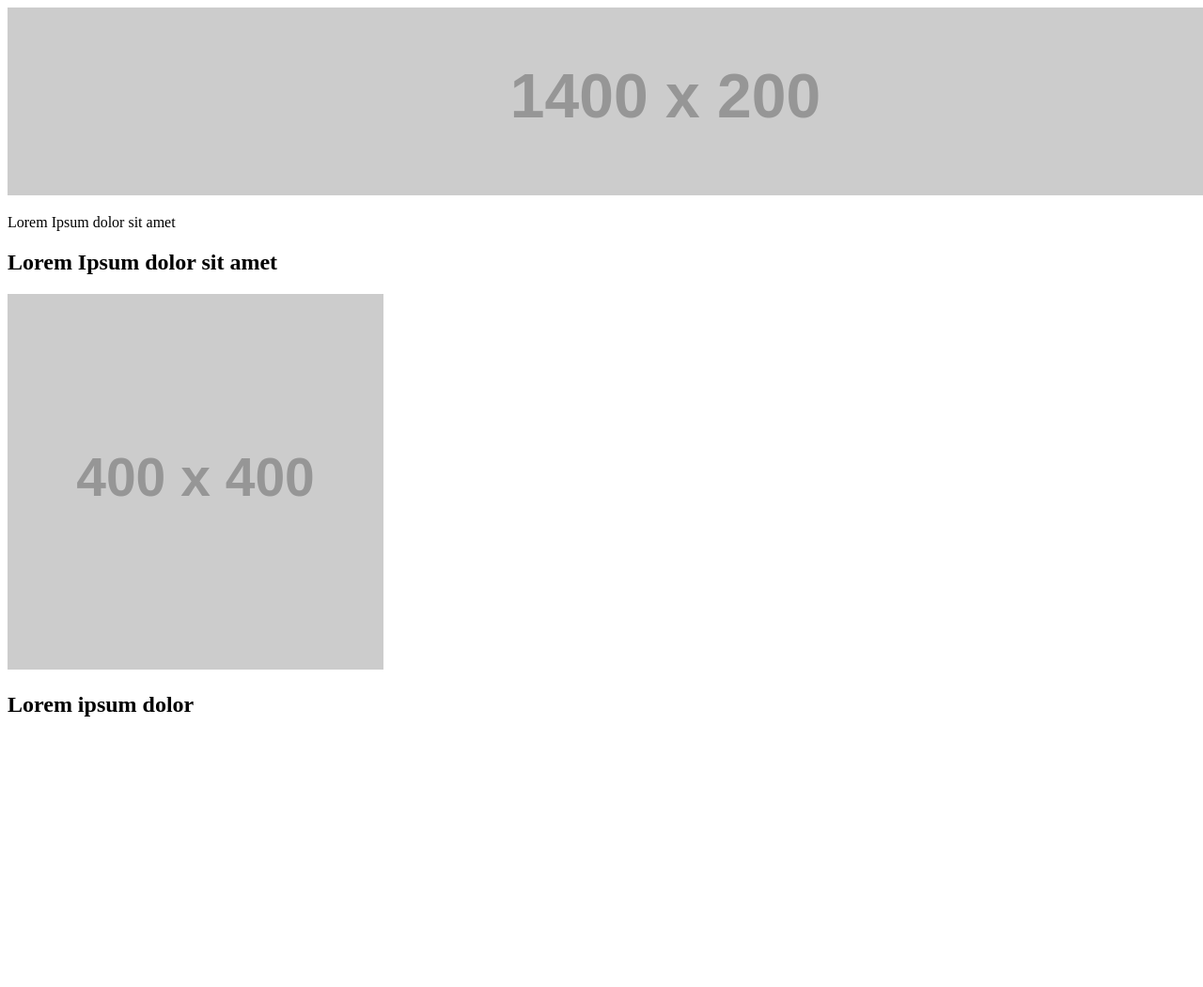
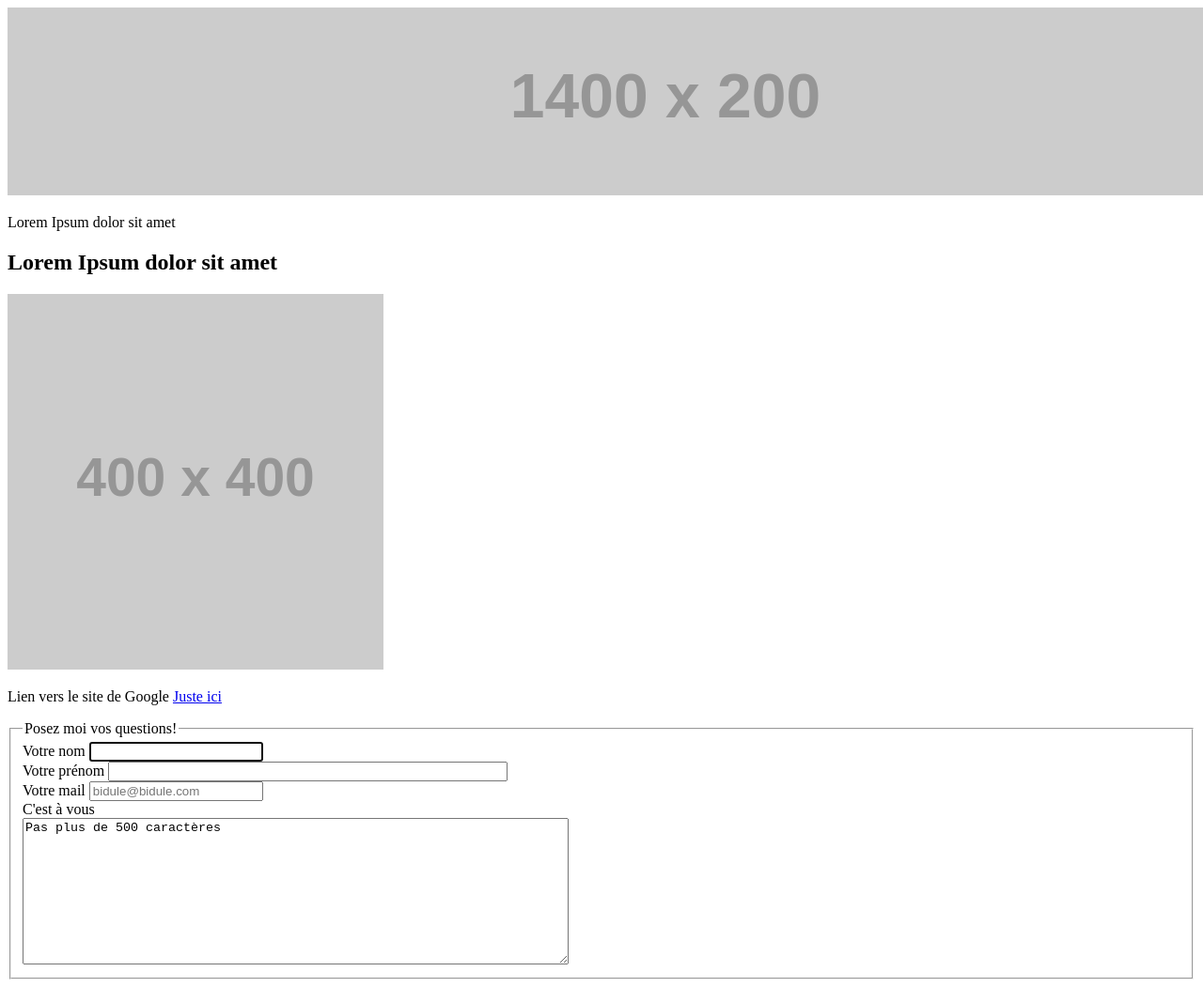
Before and after one commit to karimassababi/DonkeySchool, a plain HTML site: page integration/index.html in a window 1280 px wide. Shown: the top 1051 px of the page at 94% size. Before the commit the page ends 800 px from the top, so only its background shows below. Drawn offline with Linux system fonts and the light colour scheme; placeholder pictures from the web are drawn by us.

Commit message:
add link and form

```diff
--- a/integration/index.html
+++ b/integration/index.html
@@ -2,23 +2,42 @@
 <html lang="fr">
 <head>
   <meta charset="utf-8">
-  <title>Ma page web</title>
+  <title>Mon portefolio</title>
 </head>
+
 <body>
+
     <header>
-    <img src="https://via.placeholder.com/1400x200" alt="img1" />
+      <img src="https://via.placeholder.com/1400x200" alt="taille d'image qui servira au Hero" />
       <p>Lorem Ipsum dolor sit amet</p>
     </header>
 
     <section>
       <h1>Lorem Ipsum dolor sit amet</h1>
-    <img src ="https://via.placeholder.com/400" alt="img2">
+      <img src ="https://via.placeholder.com/400" alt="image test de taille">
     </section>
+
     <section>
-    <h1>Lorem ipsum dolor</h1>
+      <p>Lien vers le site de Google <a href="https://www.google.fr/">Juste ici</a></p>
     </section>
+
     <footer>
+      <form method ="post" action="partiephp">
+        <fieldset>
+          <legend> Posez moi vos questions!</legend>
+          <label for="nom">Votre nom</label>
+          <input type="text" name="nomphp" id="nom" autofocus /><br />
+          <label for="prenom">Votre prénom</label>
+          <input type="text" name="prenomphp" id="prenom" size="50" /><br />
+          <label for="mail">Votre mail</label>
+          <input type="email" name="mailphp" id="mail" maxlength="100" placeholder="bidule@bidule.com"/><br />
+          <label for="question">C'est à vous</label><br />
+          <textarea name="questionphp" id="question" placeholder="Pas plus de 500 caractères"
+          rows="10" cols="70">Pas plus de 500 caractères</textarea>
 
+        </fieldset>
+
+      </form>
     </footer>
 </body>
 </html>
```
Lines whose indentation alone changed are shown as unchanged.
